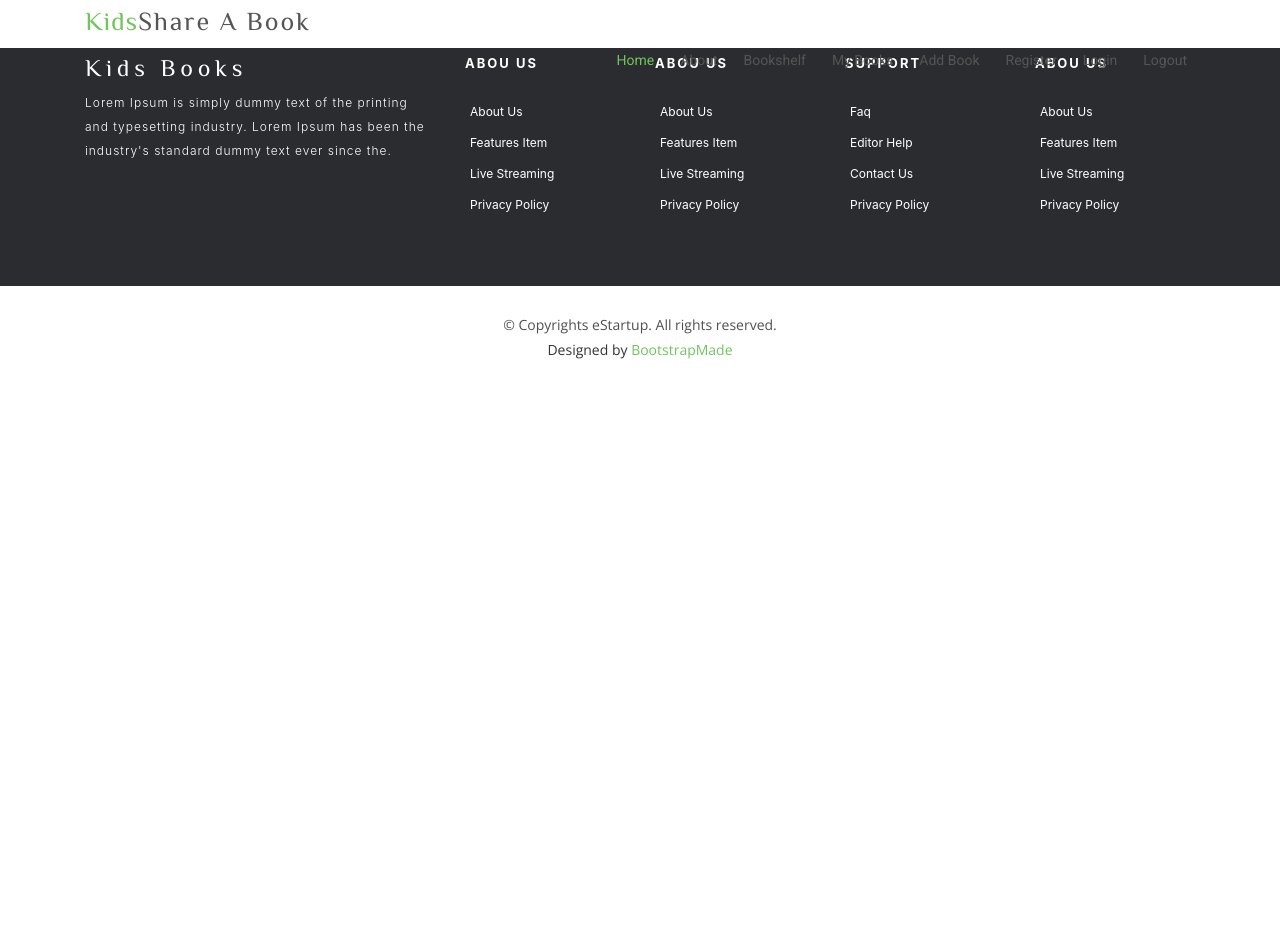
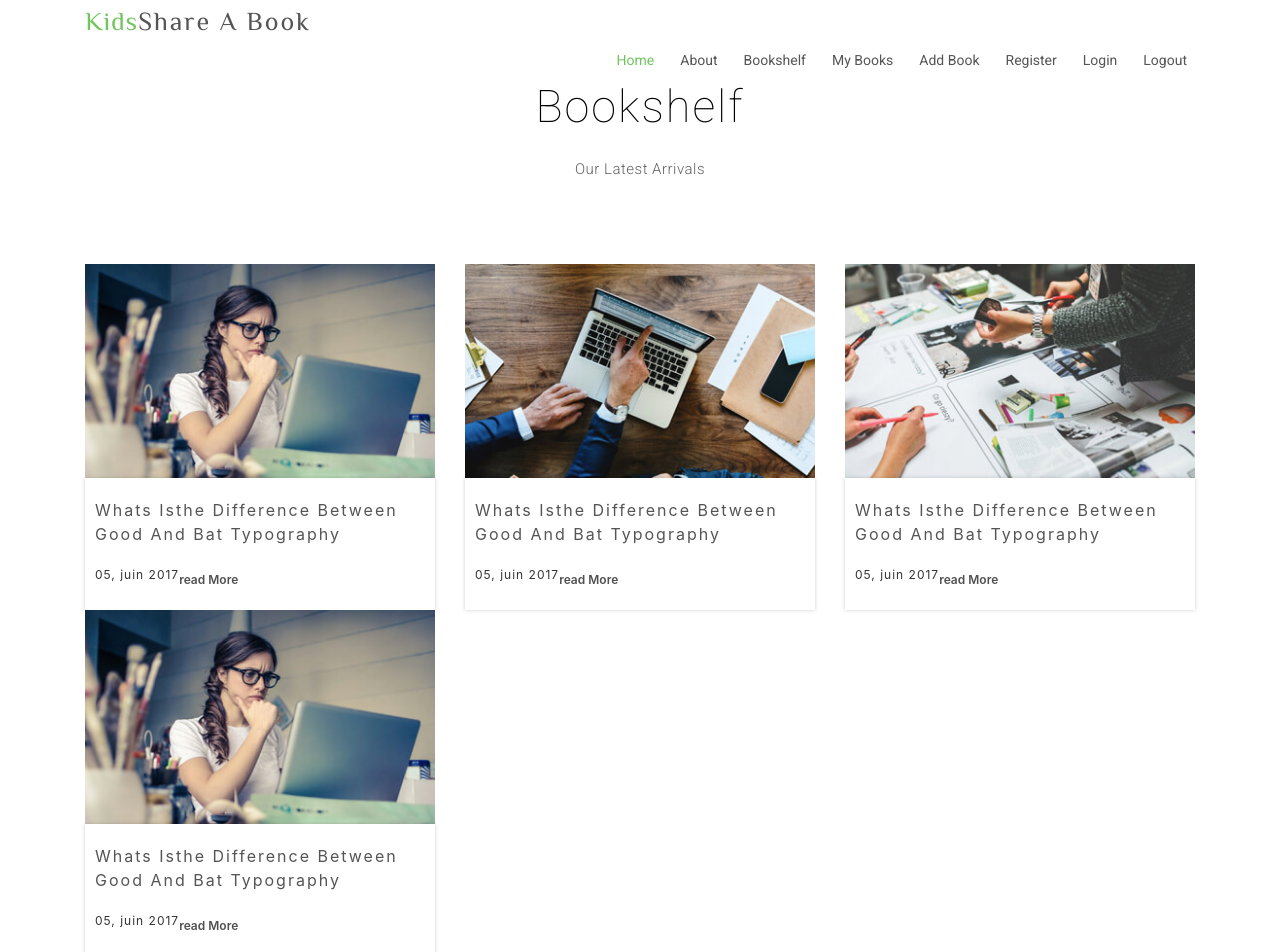
Before and after one commit to toshko89/react-app, a React (Create React App) app: page /bookshelf in a window 1280 px wide. Shown: the top 952 px of the page. Before the commit the page ends 800 px from the top, so only its background shows below. Built offline with nearby package versions, Linux system fonts and the light colour scheme; no server answers.

Commit message:
bookshelf route added

```diff
--- a/src/App.js
+++ b/src/App.js
@@ -3,6 +3,7 @@ import Header from './components/Header.js';
 import Footer from './components/Footer.js';
 import Home from './components/Home.js';
 import AddBook from './components/AddBook.js';
+import Bookshelf from './components/Bookshelf.js';
 import Register from './components/Register.js';
 import Login from './components/Login.js';
 import { logout } from './services/authService.js';
@@ -18,6 +19,7 @@ function App() {
       <Routes >
         <Route path="/" exact element={<Home />}></Route>
         <Route path="/add-book" element={<AddBook />}></Route>
+        <Route path="/bookshelf" element={<Bookshelf />}></Route>
         <Route path="/register" element={<Register />}></Route>
         <Route path="/login" element={<Login />}></Route>
       </Routes >
--- a/src/components/AddBook.js
+++ b/src/components/AddBook.js
@@ -2,6 +2,7 @@ import { useState } from 'react';
 import { addBook } from '../services/addBookService.js';
 
 export default function AddBook() {
+
   const [book, setBook] = useState({ title: '', age: '', description: '' });
   const [file, setFile] = useState([]);
 
--- /dev/null
+++ b/src/components/Bookshelf.js
@@ -0,0 +1,70 @@
+import { useState } from "react";
+
+export default function Bookshelf() {
+
+
+
+  return (
+
+    <section id="blog" className="padd-section wow fadeInUp">
+
+      <div className="container">
+        <div className="section-title text-center">
+
+          <h2>Bookshelf</h2>
+          <p className="separator">Our Latest Arrivals</p>
+
+        </div>
+      </div>
+
+      <div className="container">
+        <div className="row">
+          <div className="col-md-6 col-lg-4">
+            <div className="block-blog text-left">
+              <a href="#"><img src="img/blog/blog-image-1.jpg" alt="img"/></a>
+              <div className="content-blog">
+                <h4><a href="#">whats isthe difference between good and bat typography</a></h4>
+                <span>05, juin 2017</span>
+                <a className="pull-right readmore" href="#">read more</a>
+              </div>
+            </div>
+          </div>
+
+          <div className="col-md-6 col-lg-4">
+            <div className="block-blog text-left">
+              <a href="#"><img src="img/blog/blog-image-2.jpg" className="img-responsive" alt="img"/></a>
+              <div className="content-blog">
+                <h4><a href="#">whats isthe difference between good and bat typography</a></h4>
+                <span>05, juin 2017</span>
+                <a className="pull-right readmore" href="#">read more</a>
+              </div>
+            </div>
+          </div>
+
+          <div className="col-md-6 col-lg-4">
+            <div className="block-blog text-left">
+              <a href="#"><img src="img/blog/blog-image-3.jpg" className="img-responsive" alt="img"/></a>
+              <div className="content-blog">
+                <h4><a href="#">whats isthe difference between good and bat typography</a></h4>
+                <span>05, juin 2017</span>
+                <a className="pull-right readmore" href="#">read more</a>
+              </div>
+            </div>
+          </div>
+
+          <div className="col-md-6 col-lg-4">
+            <div className="block-blog text-left">
+              <a href="#"><img src="img/blog/blog-image-1.jpg" alt="img"/></a>
+              <div className="content-blog">
+                <h4><a href="#">whats isthe difference between good and bat typography</a></h4>
+                <span>05, juin 2017</span>
+                <a className="pull-right readmore" href="#">read more</a>
+              </div>
+            </div>
+          </div>
+
+        </div>
+      </div>
+    </section>
+  )
+}
```
